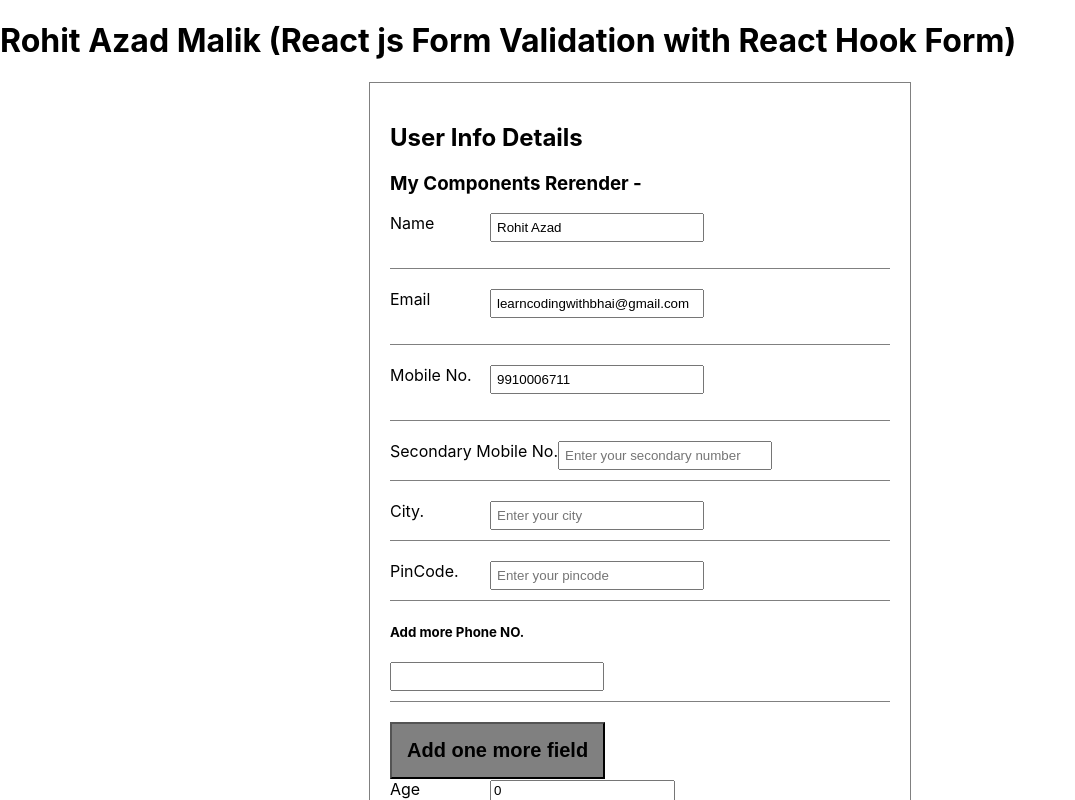
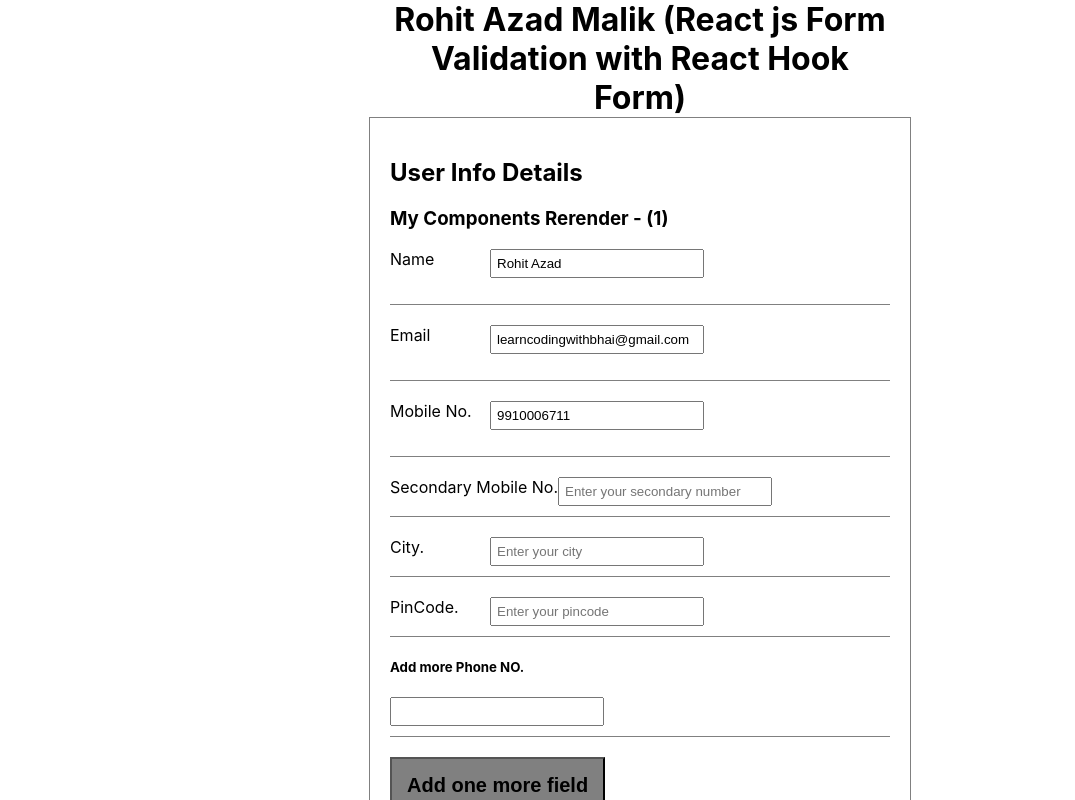
Before and after one commit to rohitazad/react-hook-form, a React (Create React App) app: page / in a window 1280 px wide. Shown: the top 800 px of the page, without its empty margins (0-1075 px from the left). Built offline with nearby package versions, Linux system fonts and the light colour scheme.

Commit message:
watch filed do practice

```diff
--- a/src/App.css
+++ b/src/App.css
@@ -41,3 +41,9 @@ input[type=email]{
   font-weight: bold;
   font-size:20px;
 }
+h1{
+  margin:0 auto;
+  width: 500px;
+  text-align: center;
+
+}
--- a/src/Components/UserinfoArray.js
+++ b/src/Components/UserinfoArray.js
@@ -1,8 +1,8 @@
-import React from 'react';
+import React, {useEffect} from 'react';
 import {useForm, useFieldArray} from 'react-hook-form';
 import {DevTool} from '@hookform/devtools';
 
-
+let componentRerender = 0;
 const UserInfoArray = ()=>{
     const form = useForm({
         defaultValues:{
@@ -20,7 +20,7 @@ const UserInfoArray = ()=>{
             dateOfBirth: new Date()
         }
     })
-    const {register, control, handleSubmit, formState:{errors}} = form;
+    const {register, control, handleSubmit, watch, formState:{errors}} = form;
     const {fields, append, remove } = useFieldArray({
         name:'anoterPhoneNo',
         control
@@ -30,11 +30,20 @@ const UserInfoArray = ()=>{
         console.log('form submit', data);
 
     }
+    // const formWatch = watch();
+    useEffect(()=>{
+       const subscription =  watch((data)=>{
+            return console.log('data', data)
+        })
+        return ()=> subscription.unsubscribe();
+    }, [watch])
+    componentRerender ++;
     return (
         <>
             <div className='userFrom'>
                 <h2>User Info Details</h2>
-                <h3>My Components Rerender - </h3>
+                <h3>My Components Rerender - ({componentRerender/2})</h3>
+               {/* <h3>Form Watch {JSON.stringify(formWatch)}</h3> */}
                 <form action="#" onSubmit={handleSubmit(formSubmit)} className='userDetailForm' noValidate>
                     <div className='fromGroup'>
                         <label htmlFor="name">Name</label>
```
